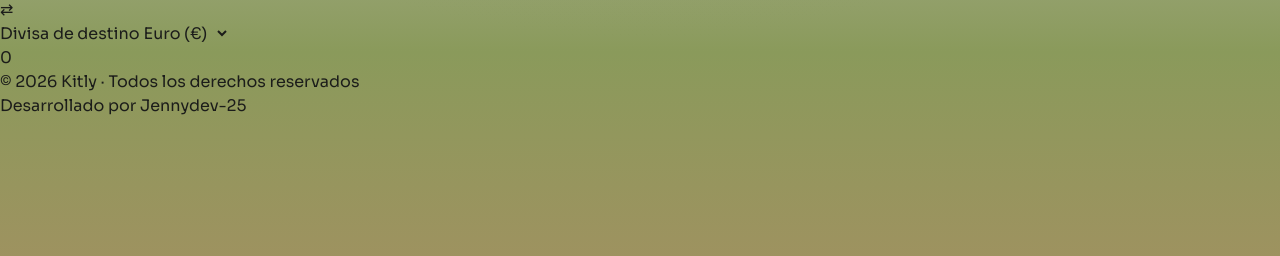
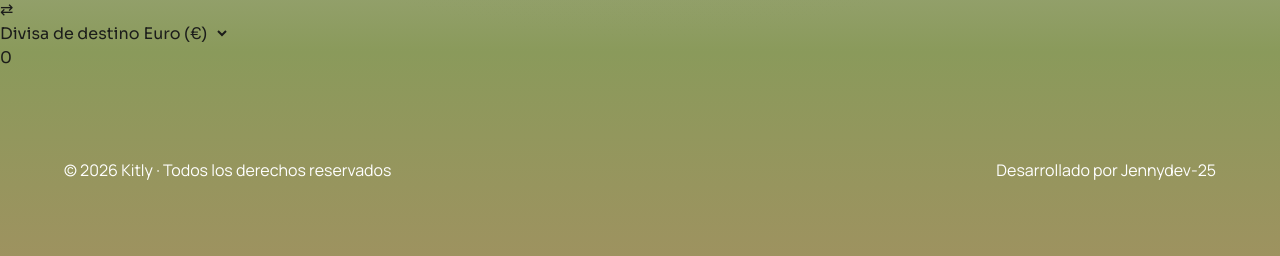
Before and after one commit to Jennydev-25/multifunctional-calculator, a Vue app: page / in a window 1280 px wide. Shown: the part 308-564 px from the top of the page. Built offline with nearby package versions, Linux system fonts and the light colour scheme; a web font is replaced by a local one.

Commit message:
style: add responsive flex layout to footer for desktop

```diff
--- a/src/App.vue
+++ b/src/App.vue
@@ -48,6 +48,14 @@ header {
   padding: 0 var(--sp-sm);
 }
 
+footer {
+  color: var(--color-text-on-primary);
+  font-family: var(--font-footer);
+  text-align: center;
+  padding: var(--sp-md) var(--sp-sm);
+  margin-top: var(--sp-xl);
+}
+
 @media (min-width: 768px) {
   header {
     padding: var(--sp-md) var(--sp-xl);
@@ -60,5 +68,12 @@ header {
   .header__logo {
     width: 56px;
   }
+
+  footer {
+    display: flex;
+    justify-content: space-between;
+    text-align: left;
+    padding: var(--sp-md) var(--sp-xl);
+  }
 }
 </style>
```
